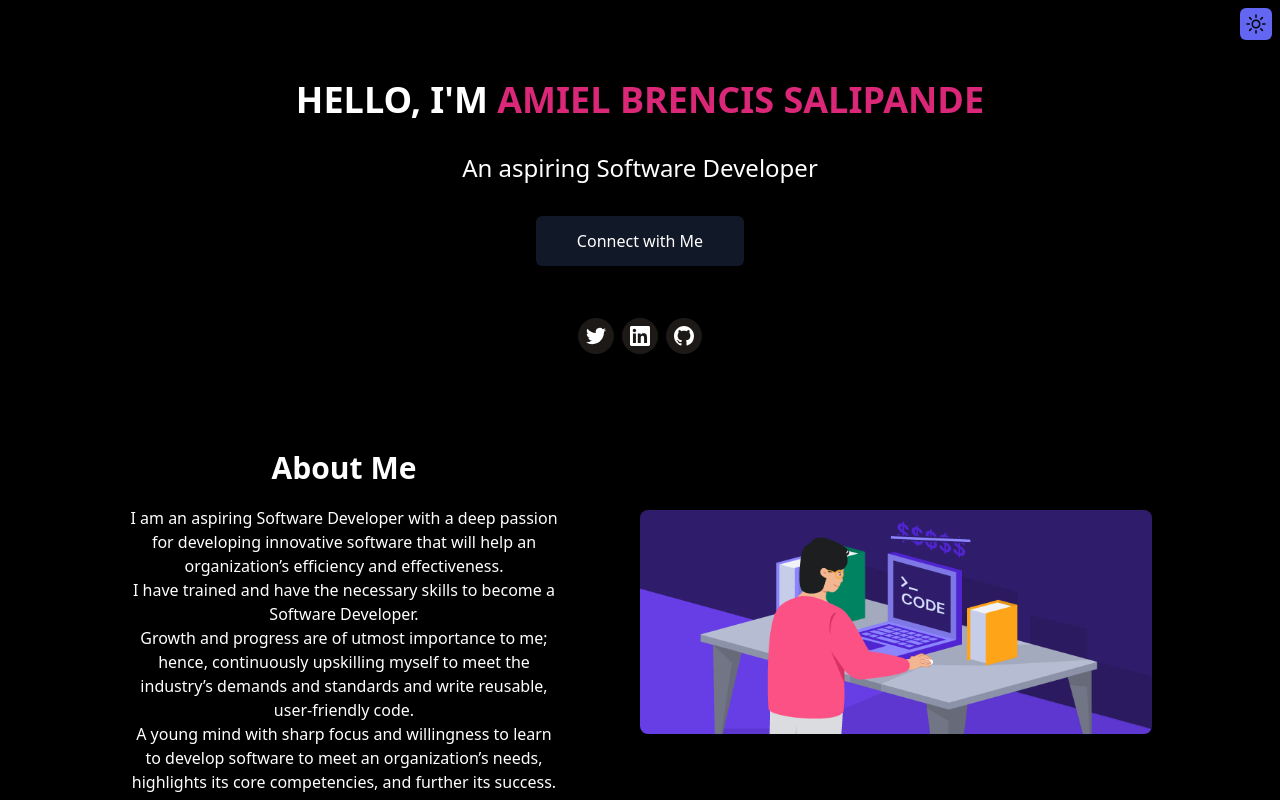
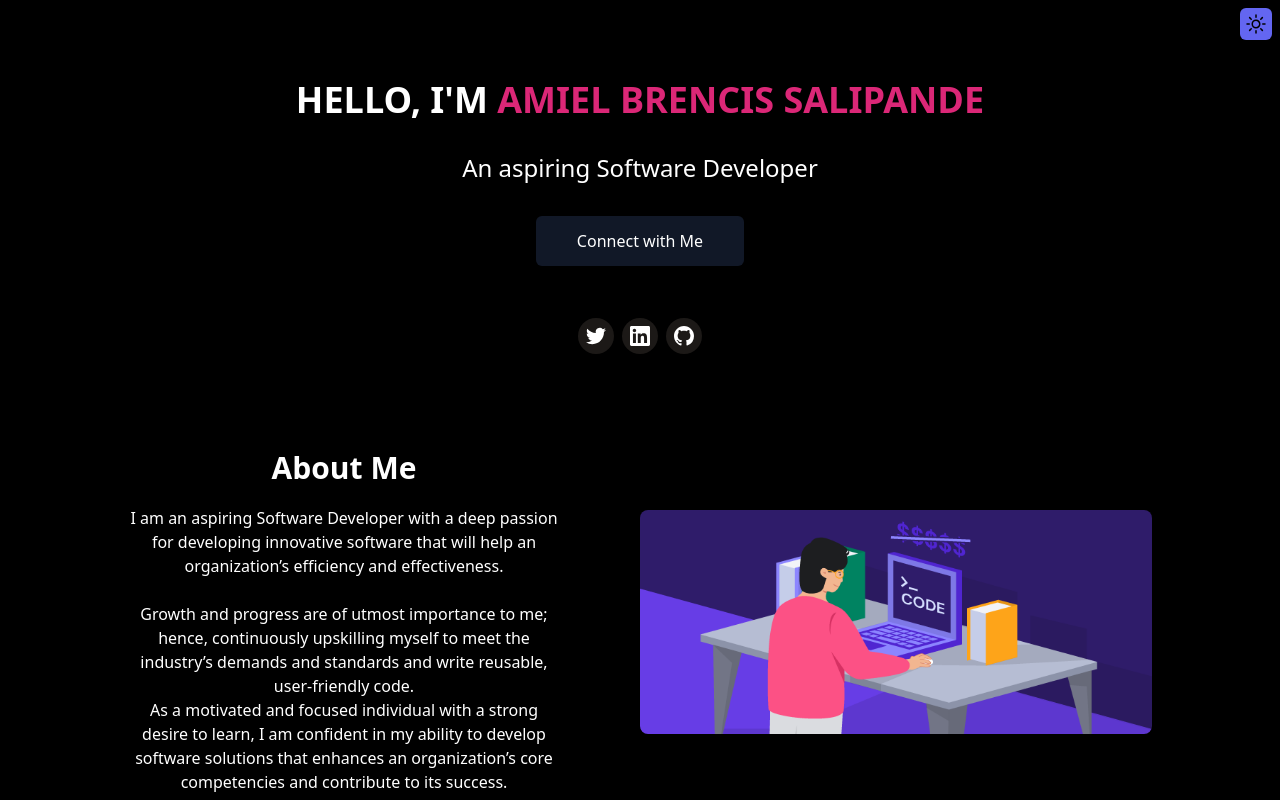
Before and after one commit to absalipande/portfolio, a React (Vite) app: page / in a window 1280 px wide. Shown: the top 800 px of the page. Built offline with nearby package versions, Linux system fonts and the light colour scheme.

Commit message:
small changes in About Me section

```diff
--- a/src/components/About.jsx
+++ b/src/components/About.jsx
@@ -4,28 +4,28 @@ import coding from '../image/coding.png';
 
 function About() {
   return (
-    <div className="flex flex-col md:flex-row items-center justify-center gap-10 md:gap-20">
-      <div className="w-full md-w-6/12">
+    <div className='flex flex-col md:flex-row items-center justify-center gap-10 md:gap-20'>
+      <div className='w-full md-w-6/12'>
         <Title>
-          <span className="flex items-center justify-center">About Me</span>
+          <span className='flex items-center justify-center'>About Me</span>
         </Title>
-        <p className="text-center text-md text-black dark:text-white">
+        <p className='text-center text-md text-black dark:text-white'>
           I am an aspiring Software Developer with a deep passion for developing
           innovative software that will help an organization’s efficiency and
-          effectiveness. <br />I have trained and have the necessary skills to
-          become a Software Developer. <br />
+          effectiveness. <br />
+          <br />
           Growth and progress are of utmost importance to me; hence,
           continuously upskilling myself to meet the industry’s demands and
-          standards and write reusable, user-friendly code. <br />A young mind
-          with sharp focus and willingness to learn to develop software to meet
-          an organization’s needs, highlights its core competencies, and further
-          its success.
+          standards and write reusable, user-friendly code. <br /> As a
+          motivated and focused individual with a strong desire to learn, I am
+          confident in my ability to develop software solutions that enhances an
+          organization’s core competencies and contribute to its success.
         </p>
       </div>
       <img
         src={coding}
-        alt="codingSample"
-        className="w-full md:w-6/12 rounded-lg object-cover"
+        alt='codingSample'
+        className='w-full md:w-6/12 rounded-lg object-cover'
       />
     </div>
   );
```
